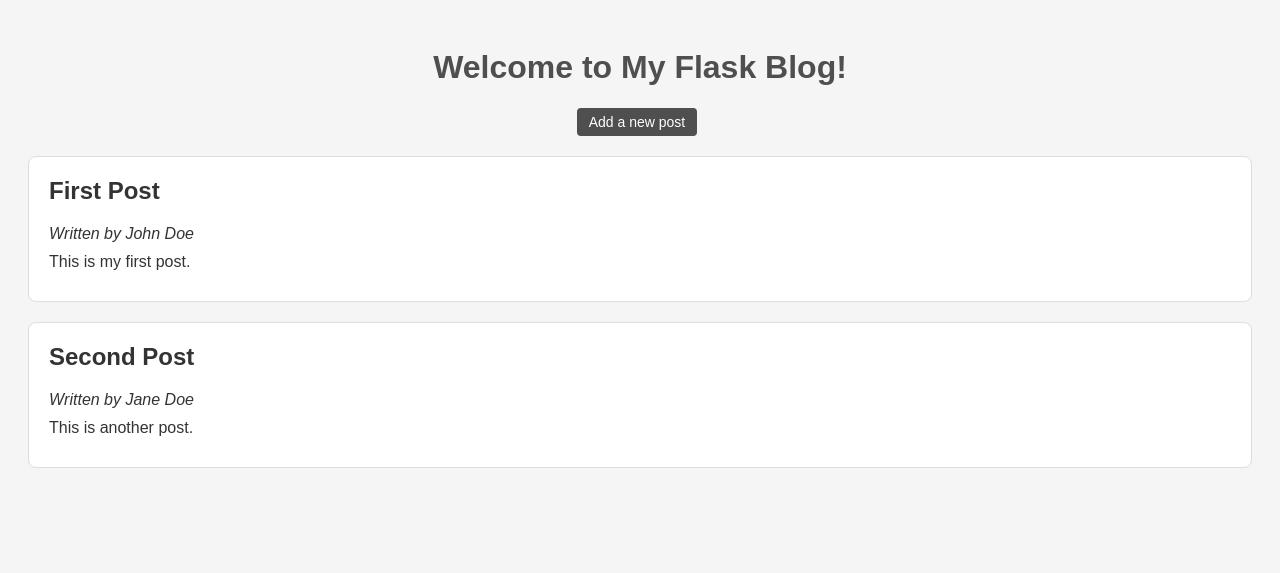
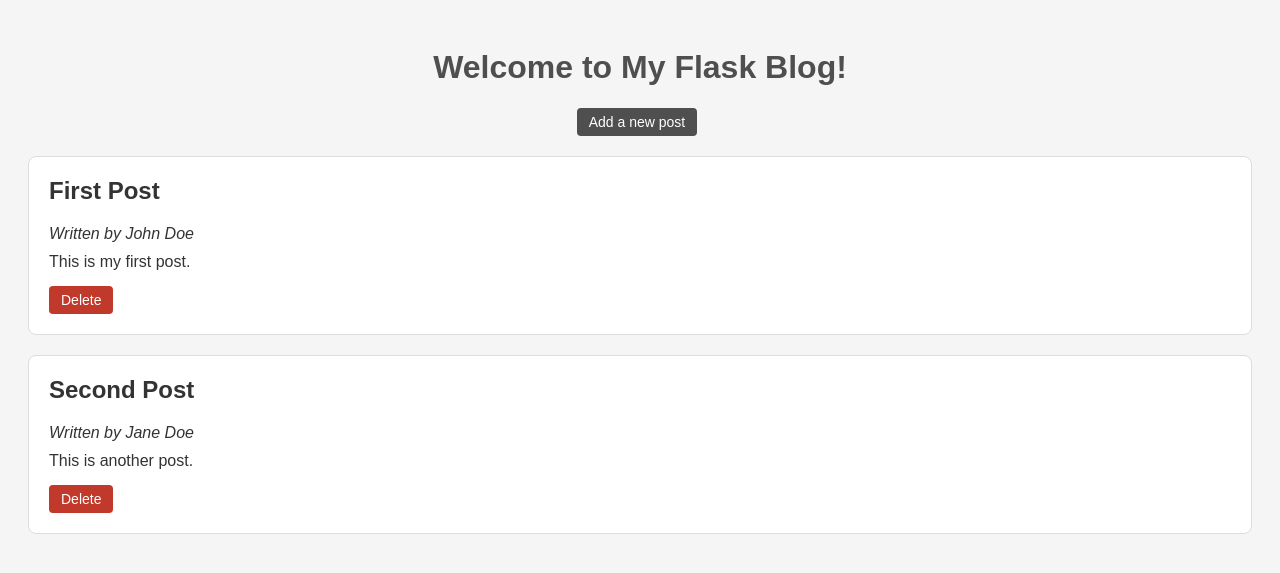
Before and after one commit to sharifme04/flask-blog-application, a Flask app: page / in a window 1280 px wide. Shown: the top 573 px of the page. Run offline with Flask 3, Linux system fonts and the light colour scheme.

Commit message:
Add /delete route and Delete button
Co-Authored-By: Claude Sonnet 5.5 <noreply@anthropic.com>

```diff
--- a/app.py
+++ b/app.py
@@ -51,5 +51,12 @@ def add():
     return render_template('add.html')
 
 
+@app.route('/delete/<int:post_id>')
+def delete(post_id):
+    posts = [p for p in load_posts() if p["id"] != post_id]
+    save_posts(posts)
+    return redirect(url_for('index'))
+
+
 if __name__ == '__main__':
     app.run(host="0.0.0.0", port=5000, debug=True)
--- a/templates/index.html
+++ b/templates/index.html
@@ -15,6 +15,9 @@
         <h2>{{ post.title }}</h2>
         <p><em>Written by {{ post.author }}</em></p>
         <p>{{ post.content }}</p>
+        <div class="actions">
+            <a class="delete" href="{{ url_for('delete', post_id=post.id) }}">Delete</a>
+        </div>
     </div>
     {% else %}
     <p style="text-align:center">No posts yet.</p>
```
